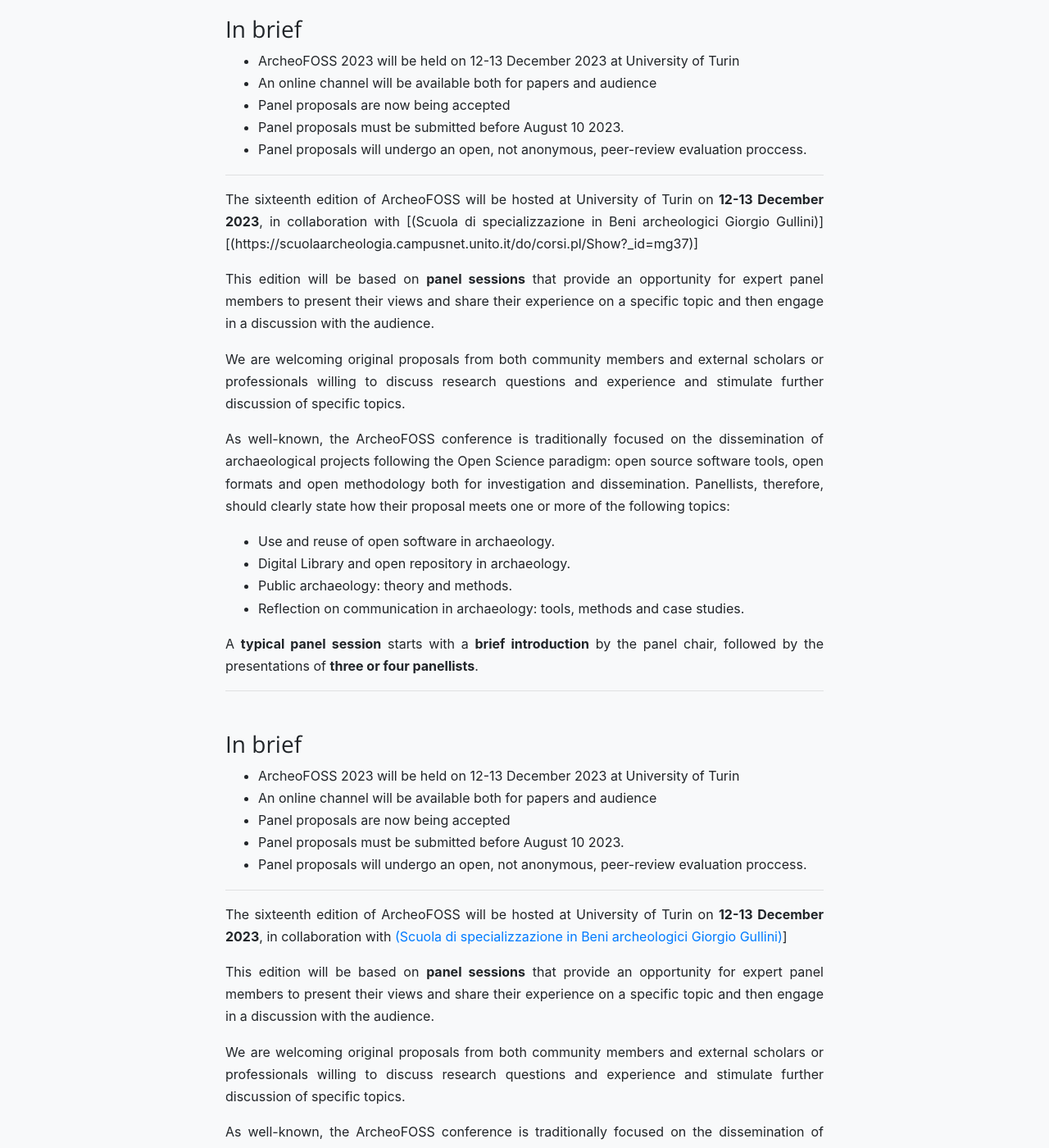
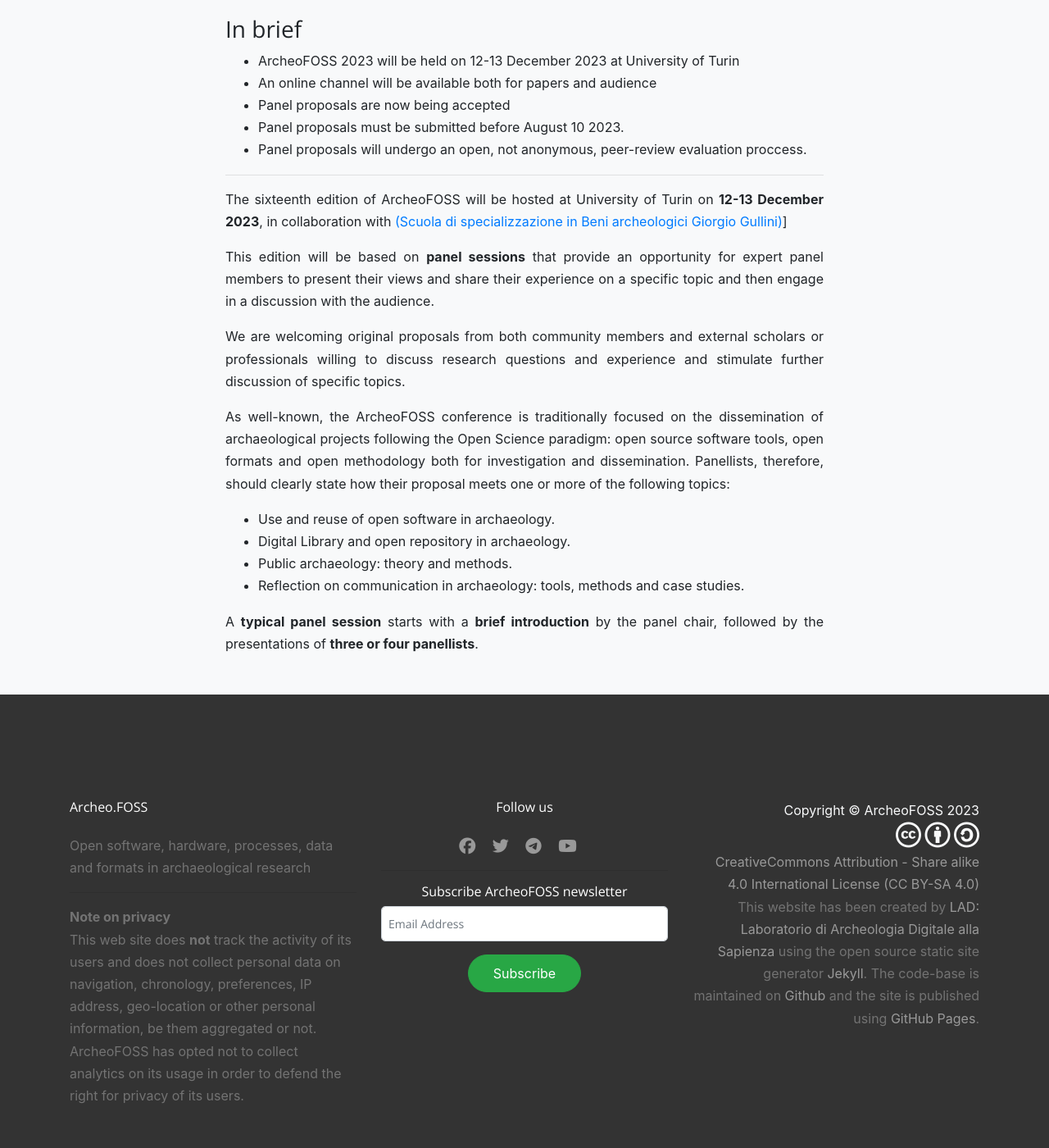
Before and after one commit to archeofoss/archeofoss, a Jekyll site: the page built from 2023/call-for-panels.md, in a window 1280 px wide and 1400 px high, scrolled down 317 px. Shown: the whole window at 82% size. Built offline with Jekyll 4.4.1, drawn with Linux system fonts in a browser that asks for light colours; nearby versions of some CDN libraries; some of the changed text lies outside the part shown.

Commit message:
Update call-for-panels.md

```diff
--- a/2023/call-for-panels.md
+++ b/2023/call-for-panels.md
@@ -4,48 +4,6 @@
 edyear: 2023
 ednumber: 17
 layout: article-slim
----
-
-### In brief
-
-- ArcheoFOSS 2023 will be held on 12-13 December 2023 at University of Turin
-- An online channel will be available both for papers and audience
-- Panel proposals are now being accepted
-- Panel proposals must be submitted before August 10 2023.
-- Panel proposals will undergo an open, not anonymous, peer-review evaluation proccess.
-
----
-
-The sixteenth edition of ArcheoFOSS will be hosted at  University of Turin on **12-13 December 2023**, in collaboration with [(Scuola di specializzazione in Beni archeologici Giorgio Gullini)][(https://scuolaarcheologia.campusnet.unito.it/do/corsi.pl/Show?_id=mg37)]
-
-This edition will be based on **panel sessions** that provide an opportunity for expert panel members to present their views and share their experience on a specific topic and then engage in a discussion with the audience.
-
-We are welcoming original proposals from both community members and external scholars or professionals willing to discuss research questions and experience and stimulate further discussion of specific topics.
-
-As well-known, the ArcheoFOSS conference is traditionally focused on the dissemination of archaeological projects following the Open Science paradigm:  open source software tools, open formats and open methodology both for investigation and dissemination. Panellists, therefore, should clearly state how their proposal meets one or more of the following topics:
-
-- Use and reuse of open software in archaeology.
-- Digital Library and open repository in archaeology.
-- Public archaeology: theory and methods.
-- Reflection on communication in archaeology: tools, methods and case studies.
-
-A **typical panel session** starts with a **brief introduction** by the panel chair, followed by the presentations of **three or four panellists**.
-
-<!-- Proposals for panels can be submitted by one or two researchers. Each complete proposal must include:
-
-- A **title** describing the contents
-- A brief **description** of the proposed specific research topcic (max. 2.000 characters, spaces included), containing the state-of-art, at least one research question on which papers will be called and possibly a recent bibliography.
-- One illustrative **image**, landscape orientation, with a minimal width of 2000px.
-- Full name(s), affiliation(s) and email addressed and possibly Twitter username of the proponent(s) (**max 2 proponents**)
-
-Proposals for panels **must** fully comply with the ArcheoFOSS mission, regarding free and open source software or hardware, open processes, open data, open science in the archaeological or more generally in the heritage domain.
-
-Proposals **must** be submitted via email, at [info@archeofoss.org](info@archeofoss.org) **before August 10 2023**, and **must** be licensed as CC-BY.
-
-A **maximum of 10 panels** will be accepted. -->
-
-
-
 ---
 
 ### In brief
@@ -84,4 +42,4 @@
 
 Proposals **must** be submitted via email, at [info@archeofoss.org](info@archeofoss.org) **before August 10 2023**, and **must** be licensed as CC-BY.
 
-All proposals will be published in a dedicated GitHub repository and will be available to an open, not anonymous, peer-review process. More information on the evaluation procedure will be published in the next few weeks.
+A **maximum of 10 panels** will be accepted. -->
```
